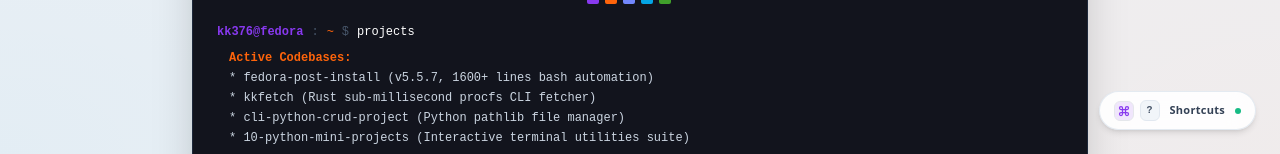
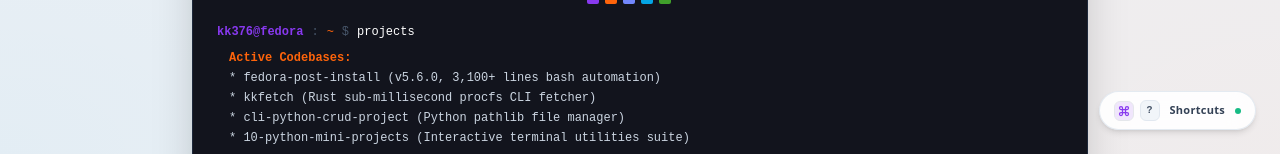
Before and after one commit to kk376/portfolio, a React (Vite) app: page / in a window 1280 px wide. Both pictures are taken after a click on the button "projects". Shown: the part 9379-9533 px from the top of the page. Built offline with nearby package versions, Linux system fonts and the light colour scheme; no server answers.

Commit message:
feat(telemetry): update workstation telemetry and specs for fedora-post-install v5.6.0

```diff
--- a/src/components/AboutSection.tsx
+++ b/src/components/AboutSection.tsx
@@ -82,7 +82,7 @@
         <div className="portfolio-card p-6 text-center flex flex-col items-center justify-center">
           <FileCode className="w-8 h-8 text-[var(--accent-primary)] mb-2" />
           <span className="text-2xl sm:text-3xl font-extrabold text-slate-900 dark:text-white tabular-nums">
-            1,600+
+            3,100+
           </span>
           <span className="text-xs text-slate-500 dark:text-slate-400 font-medium mt-1">
             Lines Shell Automation
--- a/src/components/ProjectsSection.tsx
+++ b/src/components/ProjectsSection.tsx
@@ -18,8 +18,8 @@
         return (
           <div className="bg-[#181825] p-4 rounded-xl font-mono text-[11px] text-slate-300 border border-white/5 space-y-1.5 overflow-hidden">
             <div className="flex items-center justify-between text-slate-400 pb-1.5 border-b border-white/5">
-              <span className="text-[var(--accent-peach)] font-bold">setup.sh (v5.5.7)</span>
-              <span>1,600+ lines bash</span>
+              <span className="text-[var(--accent-peach)] font-bold">setup.sh (v5.6.0)</span>
+              <span>3,100+ lines bash</span>
             </div>
             <p className="text-[var(--accent-green)]">$ ./setup.sh --verify-checksums</p>
             <p className="text-slate-400">[INFO] RPM Fusion non-free: verified</p>
--- a/src/components/ResumeSection.tsx
+++ b/src/components/ResumeSection.tsx
@@ -52,7 +52,7 @@
     description:
       'Configured dedicated Linux development workstation (Fedora 44, AMD Ryzen 5, NVIDIA RTX 2050 Mobile). Engineered modular shell provisioning suites and authored system CLI tools while solidifying the foundation for full-time software engineering.',
     highlights: [
-      'Engineered 1,600+ lines of modular Bash workstation provisioning',
+      'Engineered 3,100+ lines of modular Bash workstation provisioning',
       'Authored high-performance Rust kernel CLI fetcher (kkfetch, 5.6x faster than Fastfetch)',
     ],
   },
--- a/src/components/ServicesSection.tsx
+++ b/src/components/ServicesSection.tsx
@@ -29,7 +29,7 @@
     id: 2,
     title: 'Linux Systems Automation',
     description:
-      'Hardening Fedora 44 workstations with 1,600+ lines of modular bash provisioning, systemd services, kernel procfs parsing, and D3cold power tuning.',
+      'Hardening Fedora 44 workstations with 3,100+ lines of modular bash provisioning, PipeWire dynamic clocking, systemd services, and D3cold power tuning.',
     icon: <Terminal className="w-9 h-9 text-[var(--accent-peach)]" />,
     accentColor: 'var(--accent-peach)',
     bgLight: 'bg-[var(--accent-peach)]/10',
--- a/src/components/SystemTelemetry.tsx
+++ b/src/components/SystemTelemetry.tsx
@@ -101,7 +101,7 @@
         outputNode = (
           <div className="py-1 text-xs font-mono space-y-1 text-slate-300">
             <div className="text-[var(--accent-peach)] font-semibold">Active Codebases:</div>
-            <div>* fedora-post-install (v5.5.7, 1600+ lines bash automation)</div>
+            <div>* fedora-post-install (v5.6.0, 3,100+ lines bash automation)</div>
             <div>* kkfetch (Rust sub-millisecond procfs CLI fetcher)</div>
             <div>* cli-python-crud-project (Python pathlib file manager)</div>
             <div>* 10-python-mini-projects (Interactive terminal utilities suite)</div>
--- a/src/data/portfolioData.ts
+++ b/src/data/portfolioData.ts
@@ -190,12 +190,12 @@
     title: 'fedora-post-install',
     tagline: 'Automated Post-Installation & Hardening Suite',
     description:
-      'Modular bash provisioning suite for Fedora 42/43/44 Workstation. Automatically sets up development toolchains, verified checksum downloads, btop monitoring, and Flatpaks with zero hassle.',
+      'Modular bash provisioning suite for Fedora 44 Workstation. Automatically sets up bit-perfect audio pipelines, HD Bluetooth audio, verified checksum downloads, btop monitoring, and Flatpaks with zero hassle.',
     category: 'linux',
     tags: ['Bash', 'Fedora 44', 'System Automation', 'Shellcheck'],
     repoUrl: 'https://github.com/kk376/fedora-post-install',
-    badge: 'v5.5.7',
-    highlightMetric: '1,600+ Lines of Bash',
+    badge: 'v5.6.0',
+    highlightMetric: '3,100+ Lines of Bash',
     accentColor: 'emerald',
     starsCount: 19,
   },
```
